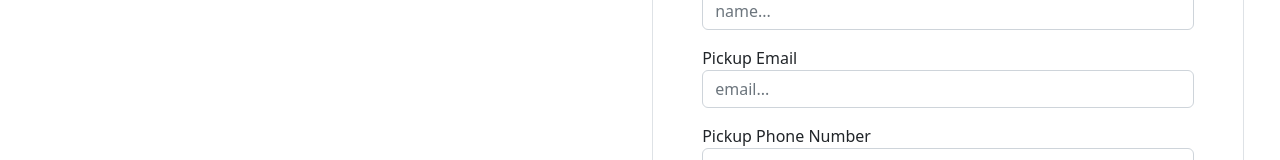
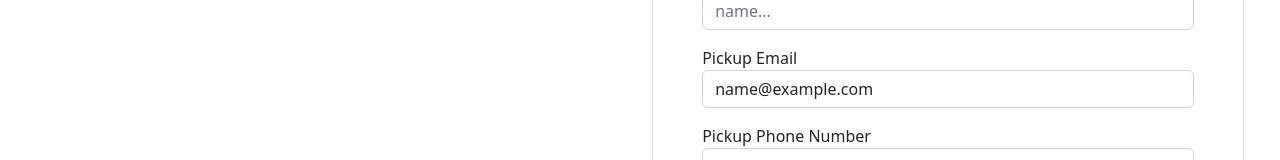
Before and after one commit to thevithach/Thevis-Restaurant, a React (Create React App) app: page /shoppingCart in a window 1280 px wide. Shown: the part 228-388 px from the top of the page. Built offline with nearby package versions, Linux system fonts and the light colour scheme; no server answers; sample sign-in values are in the browser's storage.

Commit message:
Adding delete functionality and toast DRIPPES

```diff
--- a/src/Components/Page/Cart/CartPickUpDetails.tsx
+++ b/src/Components/Page/Cart/CartPickUpDetails.tsx
@@ -1,4 +1,4 @@
-import React, { useState } from "react";
+import React, { useEffect, useState } from "react";
 import { useSelector, useDispatch } from "react-redux";
 import { inputHelper } from "../../../Helper";
 import { apiResponse, cartItemModel } from "../../../Interfaces";
@@ -32,6 +32,14 @@ export default function CartPickUpDetails() {
     const tempData = inputHelper(e, userInput);
     setUserInput(tempData);
   };
+
+  useEffect(() => {
+    setUserInput({
+      name: userData.fullName,
+      email: userData.email,
+      phoneNumber: "",
+    });
+  }, [userData]);
 
   const handleSubmit = async (e: React.FormEvent<HTMLFormElement>) => {
     e.preventDefault();
--- a/src/Pages/MenuItem/MenuItemList.tsx
+++ b/src/Pages/MenuItem/MenuItemList.tsx
@@ -1,12 +1,30 @@
 import React from "react";
-import { useGetMenuItemsQuery } from "../../Apis/menuItemApi";
+import {
+  useDeleteMenuItemMutation,
+  useGetMenuItemsQuery,
+} from "../../Apis/menuItemApi";
 import { MainLoader } from "../../Components/Page/Common";
 import { menuItemModel } from "../../Interfaces";
 import { useNavigate } from "react-router-dom";
+import { toast } from "react-toastify";
 
 function MenuItemList() {
+  const [deleteMenuItem] = useDeleteMenuItemMutation();
   const { data, isLoading } = useGetMenuItemsQuery(null);
   const navigate = useNavigate();
+
+  const handleMenuItemDelete = async (id: number) => {
+    toast.promise(
+      deleteMenuItem(id),
+      {
+        pending: "Processing your request...",
+        success: "Menu Item Deleted Successfully",
+        error: "Error encountered",
+      },
+      { theme: "dark" }
+    );
+  };
+
   return (
     <>
       {isLoading && <MainLoader />}
@@ -56,7 +74,10 @@ function MenuItemList() {
                         }
                       ></i>
                     </button>
-                    <button className="btn btn-danger">
+                    <button
+                      className="btn btn-danger"
+                      onClick={() => handleMenuItemDelete(menuItem.id)}
+                    >
                       <i className="bi bi-trash-fill"></i>
                     </button>
                   </div>
```
